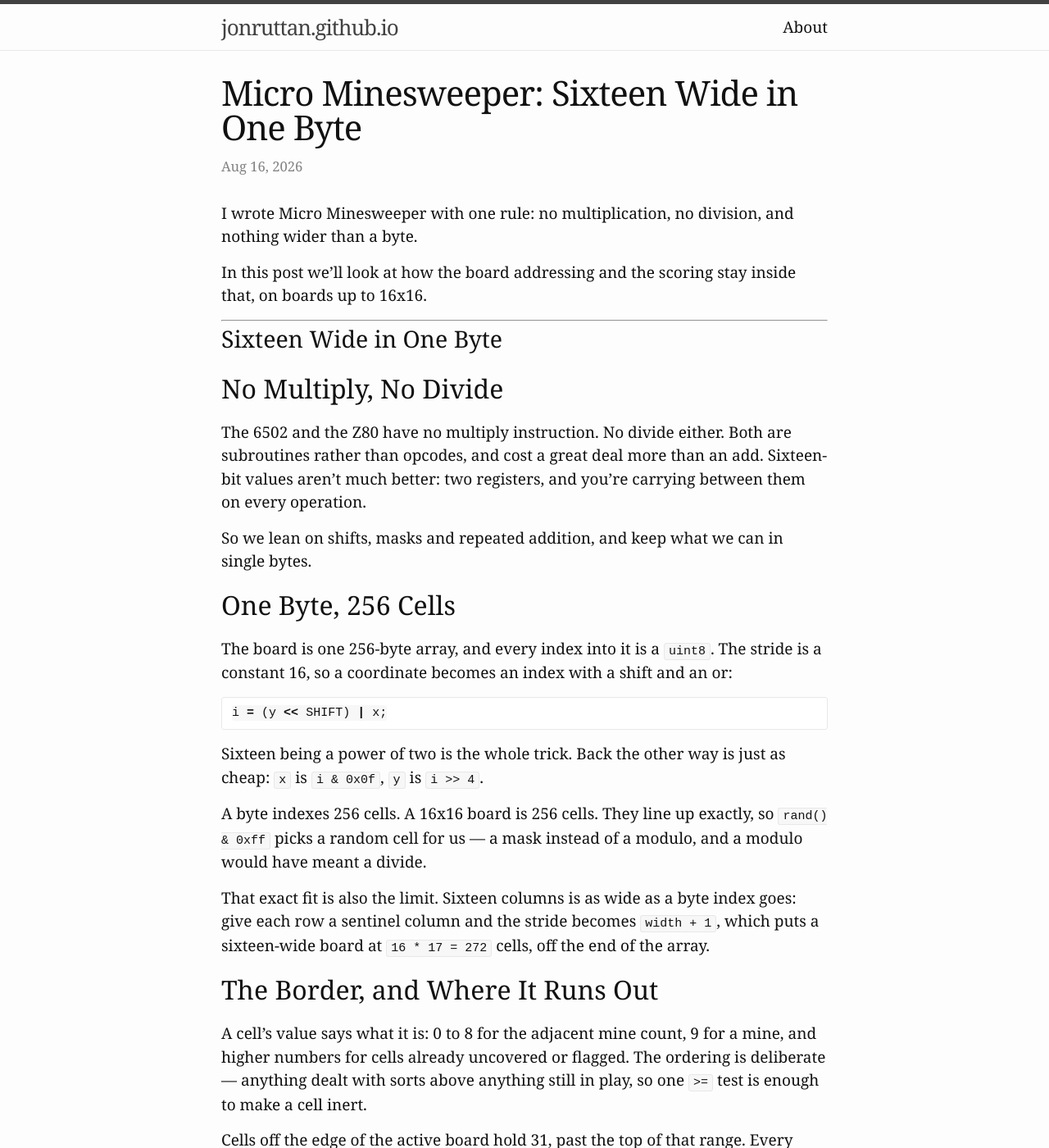
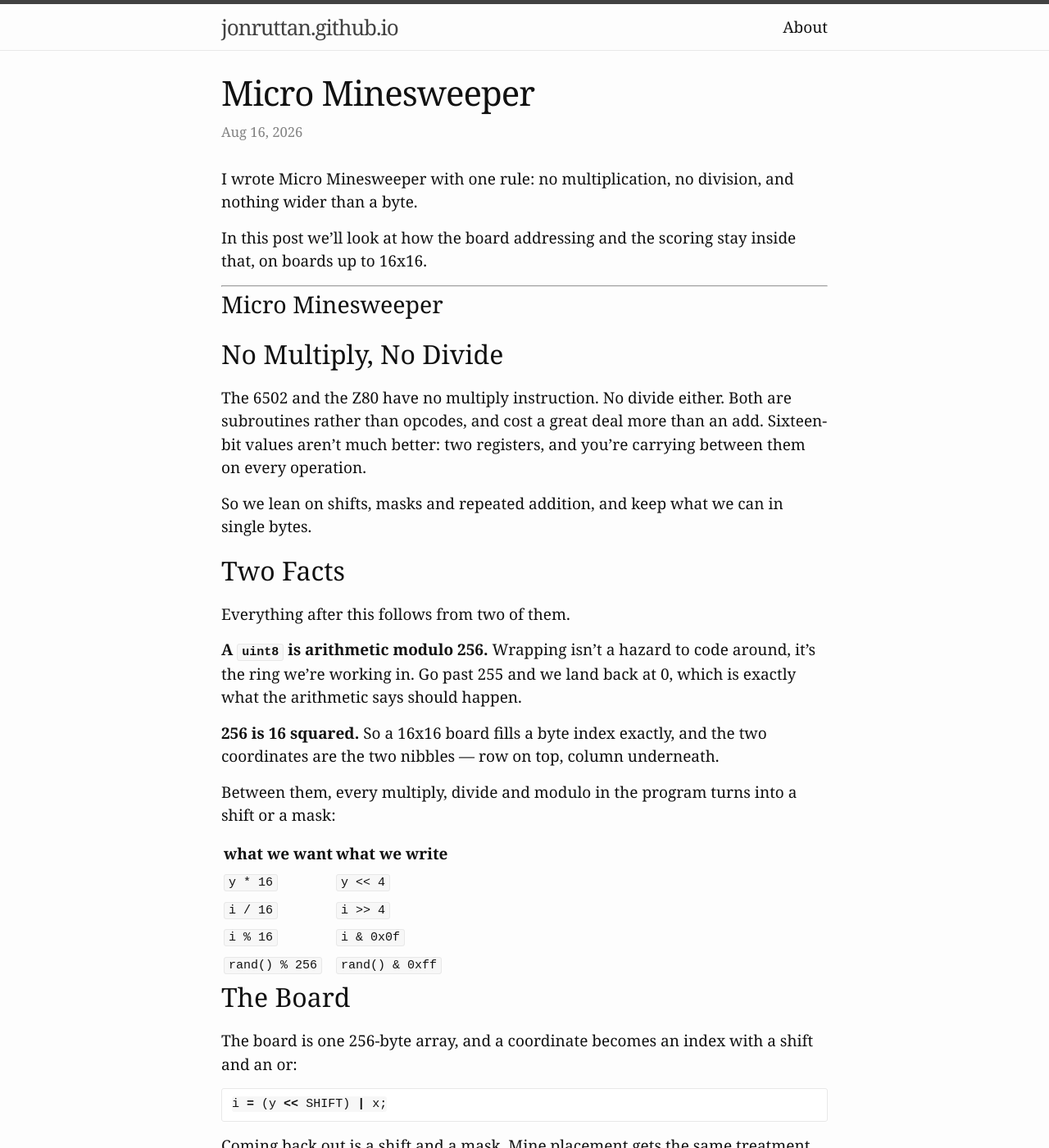
Before and after one commit to jonruttan/jonruttan.github.io, a Jekyll site: the page built from _posts/2026-08-16-micro-minesweeper-sixteen-wide-in-one-byte.md, in a window 1280 px wide and 1400 px high. Shown: the whole window at 82% size. Built offline with Jekyll 4.4.1, drawn with Linux system fonts in a browser that asks for light colours; comment, search, counter and statistics services are not loaded; some of the changed text lies outside the part shown.

Commit message:
docs(micro-minesweeper): lead with the arithmetic
The post presented the addressing, the edge mask and the score as
three separate tricks. They are two facts applied three times.

Add a Two Facts section stating them up front -- a uint8 is arithmetic
modulo 256, and 256 is 16 squared -- with a table of the multiplies,
divides and modulos they turn into shifts and masks. The later
sections now refer back rather than re-deriving.

Retitle to Micro Minesweeper. The old title was a slogan, and the
arithmetic is the subject.

Co-Authored-By: Claude Opus 5 <noreply@anthropic.com>

````diff
--- a/_posts/2026-08-16-micro-minesweeper-sixteen-wide-in-one-byte.md
+++ b/_posts/2026-08-16-micro-minesweeper-sixteen-wide-in-one-byte.md
@@ -1,6 +1,6 @@
 ---
 layout: post
-title:  "Micro Minesweeper: Sixteen Wide in One Byte"
+title:  "Micro Minesweeper"
 categories: [c, minesweeper]
 excerpt_separator: <!--more-->
 ---
@@ -12,7 +12,7 @@ In this post we'll look at how the board addressing and the scoring stay inside
 
 ---
 
-# Sixteen Wide in One Byte
+# Micro Minesweeper
 
 ## No Multiply, No Divide
 
@@ -20,17 +20,32 @@ The 6502 and the Z80 have no multiply instruction. No divide either. Both are su
 
 So we lean on shifts, masks and repeated addition, and keep what we can in single bytes.
 
-## One Byte, 256 Cells
+## Two Facts
 
-The board is one 256-byte array, and every index into it is a `uint8`. The stride is a constant 16, so a coordinate becomes an index with a shift and an or:
+Everything after this follows from two of them.
+
+**A `uint8` is arithmetic modulo 256.** Wrapping isn't a hazard to code around, it's the ring we're working in. Go past 255 and we land back at 0, which is exactly what the arithmetic says should happen.
+
+**256 is 16 squared.** So a 16x16 board fills a byte index exactly, and the two coordinates are the two nibbles — row on top, column underneath.
+
+Between them, every multiply, divide and modulo in the program turns into a shift or a mask:
+
+| what we want | what we write |
+| --- | --- |
+| `y * 16` | `y << 4` |
+| `i / 16` | `i >> 4` |
+| `i % 16` | `i & 0x0f` |
+| `rand() % 256` | `rand() & 0xff` |
+
+## The Board
+
+The board is one 256-byte array, and a coordinate becomes an index with a shift and an or:
 
 ```c
 i = (y << SHIFT) | x;
 ```
 
-Sixteen being a power of two is the whole trick. Back the other way is just as cheap: `x` is `i & 0x0f`, `y` is `i >> 4`.
-
-A byte indexes 256 cells. A 16x16 board is 256 cells. They line up exactly, so `rand() & 0xff` picks a random cell for us — a mask instead of a modulo, and a modulo would have meant a divide.
+Coming back out is a shift and a mask. Mine placement gets the same treatment — `rand() & 0xff` lands on a cell without a modulo.
 
 That exact fit is also the limit. Sixteen columns is as wide as a byte index goes: give each row a sentinel column and the stride becomes `width + 1`, which puts a sixteen-wide board at `16 * 17 = 272` cells, off the end of the array.
 
@@ -45,7 +60,7 @@ At a full sixteen there isn't one. Index 15 is `(f, 0)`. Index 16 is `(0, 1)`. N
 ![A 16x16 intermediate board part way through a flood fill](/assets/minesweeper/16x16-mid-flood.png)
 *One probe at `8 8`. The fill runs out to column `0` and down to row `f` — both edges — and stops where it should.*
 
-Here's the nice part. The index is a byte, so running off the end of a row doesn't run off the array — we land in the row below. So the row number *is* the test, and the row is the top nibble.
+Here's where the first fact earns its keep. Running off the end of a row doesn't run off the array, it lands us in the row below. So the row number *is* the test, and by the second fact the row is the top nibble.
 
 This is the loop that walks three cells of a row, applying `fn` to each one that's actually on it:
 
````
Also changed, not shown: other parts of _posts/2026-08-16-micro-minesweeper-sixteen-wide-in-one-byte.md (+1 -1 lines).
